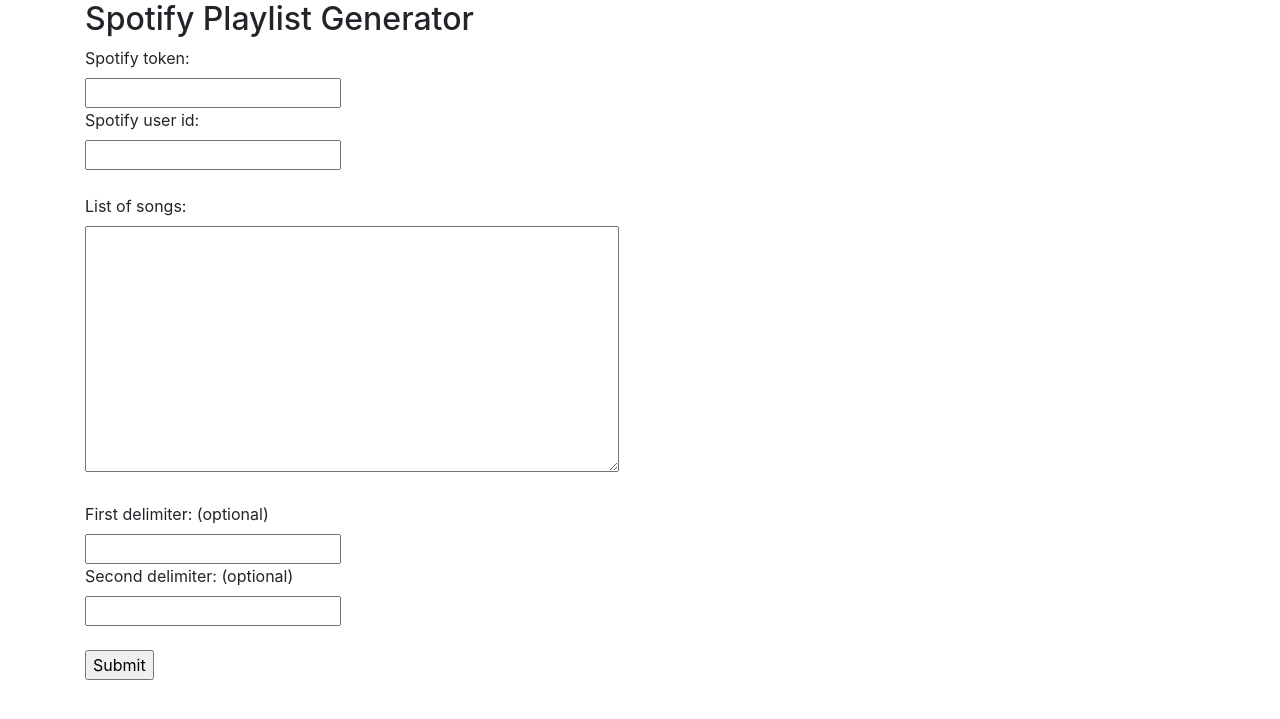
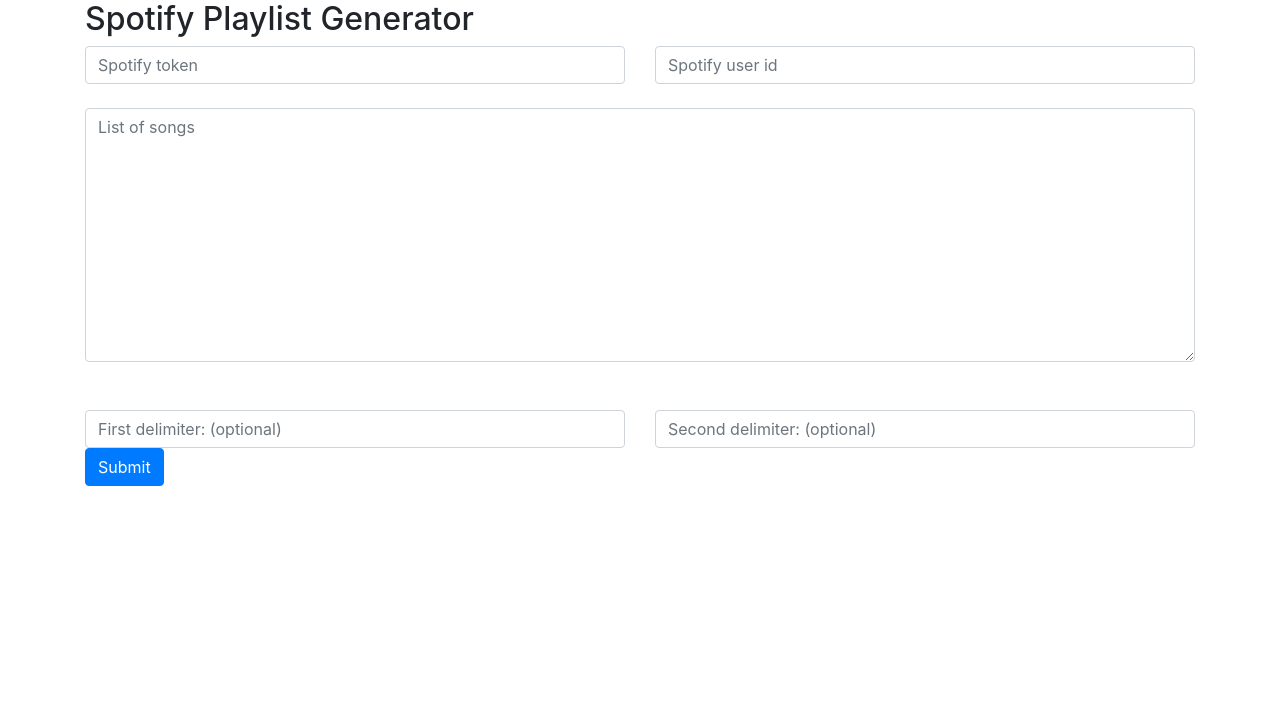
Before and after one commit to Paulinakhew/playlist_generator, a Flask app: page / in a window 1280 px wide. Shown: the top 719 px of the page. Run offline with Flask 2, Linux system fonts and the light colour scheme; some libraries are stand-ins or nearby versions.

Commit message:
:lipstick: Implement bootstrap in html pages

```diff
--- a/templates/get_info.html
+++ b/templates/get_info.html
@@ -7,8 +7,8 @@
     <body>
         <div class="container">
             <h2>Spotify Playlist Generator</h2>
-
             <form action="/" method="post">
+                <div class="form-group">
                     {% if success %}
                         <div class="alert alert-success" role="alert">
                             The playlist has been successfully created.
@@ -19,17 +19,33 @@
                             The playlist has not been created.
                         </div>
                     {% endif %}
-                <label for="token">Spotify token:</label><br>
-                <input type="text" name="token" required><br>
-                <label for="userid">Spotify user id:</label><br>
-                <input type="text" name="userid" required><br><br>
-                <label for="songs">List of songs:</label><br>
-                <textarea name="songs" rows="10" cols="50" required></textarea><br><br>
-                <label for="del1">First delimiter: (optional)</label><br>
-                <input type="text" name="del1"><br>
-                <label for="del2">Second delimiter: (optional)</label><br>
-                <input type="text" name="del2"><br><br>
-                <input type="submit" value="Submit">
+                    <div class="row">
+                        <div class="col">
+                            <input type="text" class="form-control" name="token" placeholder="Spotify token" required>
+                        </div>
+                        <div class="col">
+                            <input type="text" class="form-control" name="userid" placeholder="Spotify user id" required>
+                        </div>
+                    </div>
+                    <br>
+                    <textarea name="songs" rows="10" cols="50" class="form-control" placeholder="List of songs" required></textarea><br><br>
+
+                    <div class="row">
+                        <div class="col">
+                            <input type="text" class="form-control" name="del1" placeholder="First delimiter: (optional)">
+                        </div>
+                        <div class="col">
+                            <input type="text" class="form-control" name="del2" placeholder="Second delimiter: (optional)">
+                        </div>
+                    </div>
+                    <!-- <div class="form-check">
+                    <input class="form-check-input" type="checkbox" value="" id="defaultCheck1">
+                    <label class="form-check-label" for="defaultCheck1">
+                        Default checkbox
+                    </label>
+                    </div> -->
+                    <button type="submit" class="btn btn-primary">Submit</button>
+                </div>
             </form>
         </div>
     </body>
```
Lines whose indentation alone changed are shown as unchanged.
